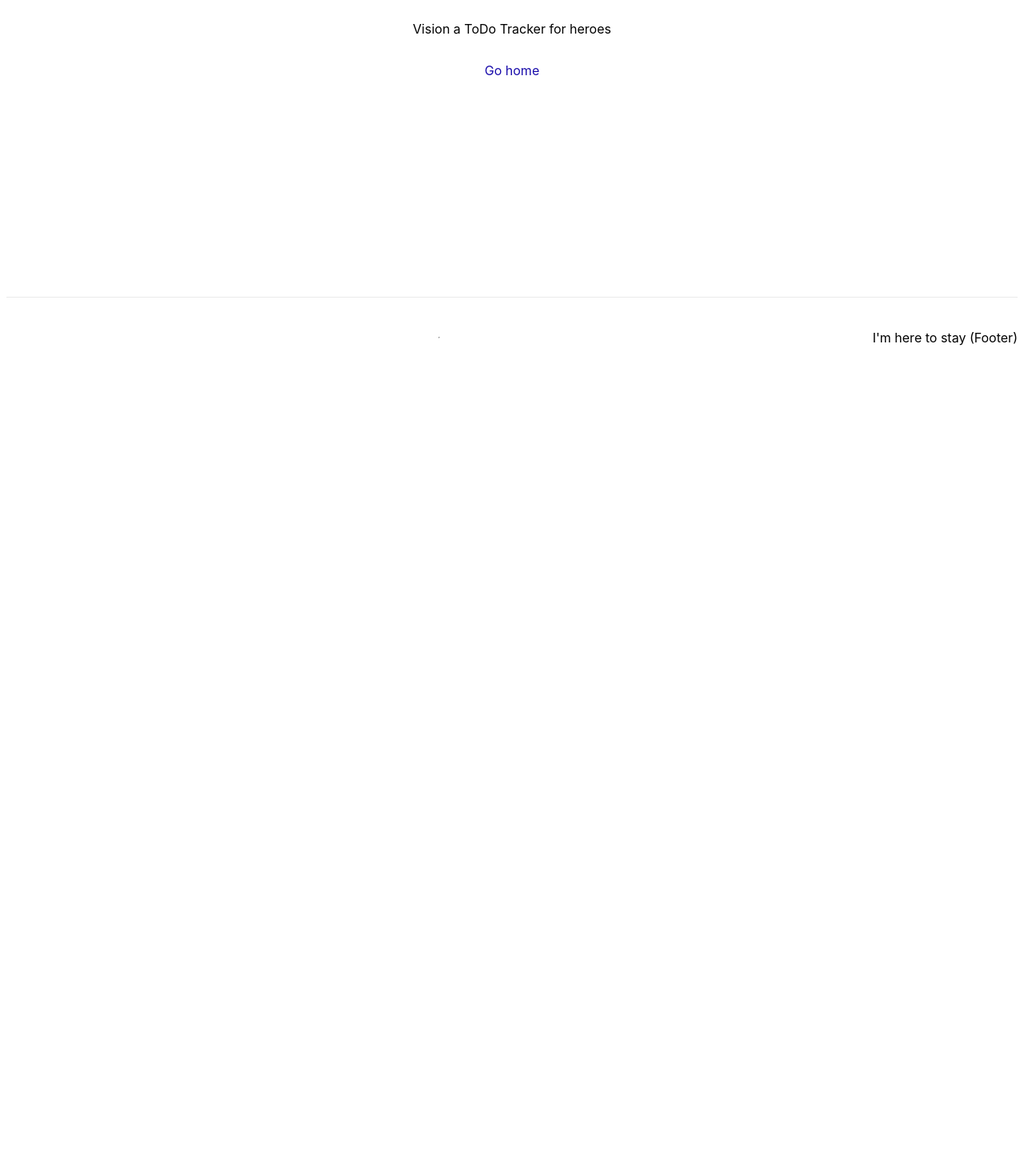
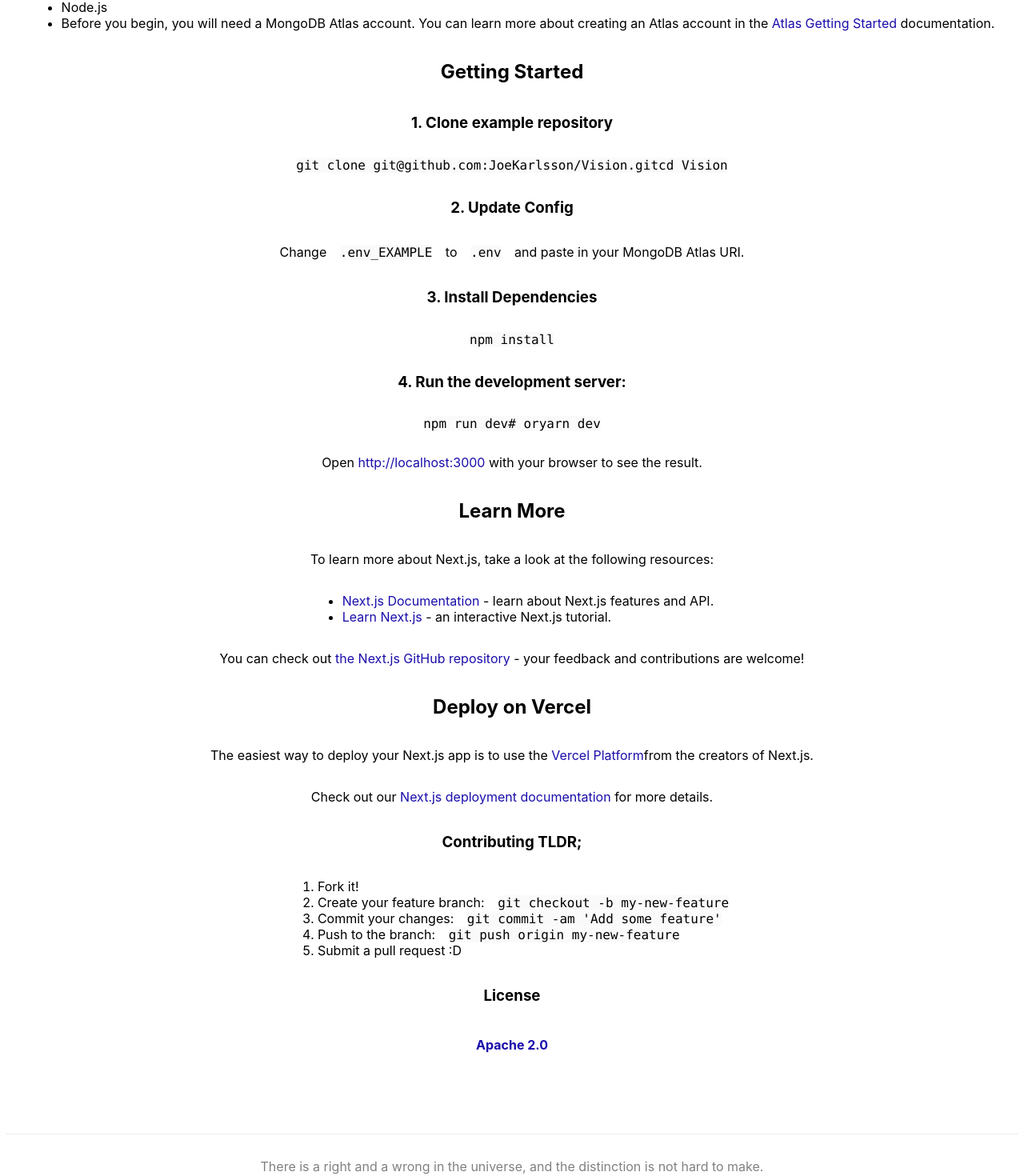
Before and after one commit to JoeKarlsson/Vision, a Next.js app: page /about in a window 1280 px wide. Shown: the part 329-1799 px from the top of the page at 80% size. Before the commit the page ends 800 px from the top, so only its background shows below. Built offline with nearby package versions, Linux system fonts and the light colour scheme.

Commit message:
feat: add super hero quotes

```diff
--- a/components/layout.tsx
+++ b/components/layout.tsx
@@ -1,7 +1,9 @@
 import React from 'react'
 import Link from 'next/link'
 import Head from 'next/head'
+import { motion } from 'framer-motion'
 import styles from '../styles/layout.module.scss'
+import { QUOTES } from '../utils/quotes'
 
 type Props = {
 	title?: string
@@ -25,12 +27,12 @@
 				<Link href="/login">Login / Create Hero</Link>
 				<Link href="/about">About</Link>
 			</nav>
-			<hr />
 		</header>
 		<main className={styles.main}>{children}</main>
 		<footer className={styles.footer}>
-			<hr />
-			<span>I&apos;m here to stay (Footer)</span>
+			<motion.span animate={{ y: -10, transition: { duration: 1 } }}>
+				{QUOTES[Math.floor(Math.random() * QUOTES.length)]}
+			</motion.span>
 		</footer>
 	</div>
 )
--- a/pages/about.tsx
+++ b/pages/about.tsx
@@ -1,15 +1,92 @@
 import React from 'react'
-import Link from 'next/link'
 import Layout from '../components/layout'
 
 const AboutPage: React.FC = () => (
 	<Layout title="About | Vision a ToDo Tracker for heroes">
-		<p>Vision a ToDo Tracker for heroes</p>
+		<h1 id="vision">Vision</h1>
+		<h2 id="prerequisites">Prerequisites</h2>
+		<ul>
+			<li>Node.js</li>
+			<li>
+				Before you begin, you will need a MongoDB Atlas account. You can learn more about creating an Atlas account in
+				the <a href="https://docs.atlas.mongodb.com/getting-started/">Atlas Getting Started</a> documentation.
+			</li>
+		</ul>
+		<h2 id="getting-started">Getting Started</h2>
+		<h3 id="1-clone-example-repository">1. Clone example repository</h3>
+		<pre>
+			<code className="lang-sh">
+				git clone git@github<span className="hljs-selector-class">.com</span>:JoeKarlsson/Vision
+				<span className="hljs-selector-class">.git</span>
+				cd Vision
+			</code>
+		</pre>
+		<h3 id="2-update-config">2. Update Config</h3>
 		<p>
-			<Link href="/">
-				<a>Go home</a>
-			</Link>
+			Change <code>.env_EXAMPLE</code> to <code>.env</code> and paste in your MongoDB Atlas URI.
 		</p>
+		<h3 id="3-install-dependencies">3. Install Dependencies</h3>
+		<pre>
+			<code className="lang-sh">
+				npm <span className="hljs-keyword">install</span>
+			</code>
+		</pre>
+		<h3 id="4-run-the-development-server-">4. Run the development server:</h3>
+		<pre>
+			<code className="lang-sh">
+				npm <span className="hljs-keyword">run</span>
+				<span className="bash"> dev</span>
+				<span className="hljs-comment"># or</span>
+				yarn dev
+			</code>
+		</pre>
+		<p>
+			Open <a href="http://localhost:3000">http://localhost:3000</a> with your browser to see the result.
+		</p>
+		<h2 id="learn-more">Learn More</h2>
+		<p>To learn more about Next.js, take a look at the following resources:</p>
+		<ul>
+			<li>
+				<a href="https://nextjs.org/docs">Next.js Documentation</a> - learn about Next.js features and API.
+			</li>
+			<li>
+				<a href="https://nextjs.org/learn">Learn Next.js</a> - an interactive Next.js tutorial.
+			</li>
+		</ul>
+		<p>
+			You can check out <a href="https://github.com/vercel/next.js/">the Next.js GitHub repository</a> - your feedback
+			and contributions are welcome!
+		</p>
+		<h2 id="deploy-on-vercel">Deploy on Vercel</h2>
+		<p>
+			The easiest way to deploy your Next.js app is to use the{' '}
+			<a href="https://vercel.com/new?utm_medium=default-template&amp;filter=next.js&amp;utm_source=create-next-app&amp;utm_campaign=create-next-app-readme">
+				Vercel Platform
+			</a>
+			from the creators of Next.js.
+		</p>
+		<p>
+			Check out our <a href="https://nextjs.org/docs/deployment">Next.js deployment documentation</a> for more details.
+		</p>
+		<h3 id="contributing-tldr-">Contributing TLDR;</h3>
+		<ol>
+			<li>Fork it!</li>
+			<li>
+				Create your feature branch: <code>git checkout -b my-new-feature</code>
+			</li>
+			<li>
+				Commit your changes: <code>git commit -am &#39;Add some feature&#39;</code>
+			</li>
+			<li>
+				Push to the branch: <code>git push origin my-new-feature</code>
+			</li>
+			<li>Submit a pull request :D</li>
+		</ol>
+
+		<h3 id="license">License</h3>
+		<h4 id="-apache-2-0-license-">
+			<a href="./LICENSE">Apache 2.0</a>
+		</h4>
 	</Layout>
 )
 
--- a/pages/index.tsx
+++ b/pages/index.tsx
@@ -39,7 +39,7 @@
 				{data.map((hero, index) => (
 					<li key={index}>
 						{`Hero: `}
-						<code className={styles.code}>{JSON.stringify(hero)}</code>
+						<code>{JSON.stringify(hero)}</code>
 					</li>
 				))}
 			</ul>
--- a/pages/login.tsx
+++ b/pages/login.tsx
@@ -4,9 +4,9 @@
 const LoginPage: React.FC = () => (
 	<Layout title="Login | Create your hero here!!">
 		<form action="api/login" method="POST">
-			<label htmlFor="name">Enter Hero Name:</label>
+			<label htmlFor="name">🦸‍♂️:</label>
 			<input name="name" type="text" placeholder="Your hero name..."></input>
-			<label htmlFor="password">Enter Hero Password:</label>
+			<label htmlFor="password">👺:</label>
 			<input name="password" type="text" placeholder="Your hero password..."></input>
 			<button type="submit">Create New Hero!</button>
 		</form>
--- a/styles/globals.scss
+++ b/styles/globals.scss
@@ -14,3 +14,11 @@
 * {
   box-sizing: border-box;
 }
+
+code {
+  background: #fafafa;
+  border-radius: 5px;
+  margin: 0.75rem;
+  font-family: Menlo, Monaco, Lucida Console, Liberation Mono, DejaVu Sans Mono,
+    Bitstream Vera Sans Mono, Courier New, monospace;
+}
--- a/styles/layout.module.scss
+++ b/styles/layout.module.scss
@@ -2,6 +2,7 @@
   display: flex;
   justify-content: space-evenly;
   align-items: center;
+  margin-bottom: 16px;
 }
 
 .nav > * {
@@ -37,6 +38,7 @@
   display: flex;
   justify-content: center;
   align-items: center;
+  color: gray;
 }
 
 .footer img {
@@ -76,15 +78,6 @@
   font-size: 1.5rem;
 }
 
-.code {
-  background: #fafafa;
-  border-radius: 5px;
-  margin: 0.75rem;
-  font-size: 1.1rem;
-  font-family: Menlo, Monaco, Lucida Console, Liberation Mono, DejaVu Sans Mono,
-    Bitstream Vera Sans Mono, Courier New, monospace;
-}
-
 .grid {
   display: flex;
   align-items: center;
@@ -97,6 +90,7 @@
 .header {
   width: 100%;
   margin: 16px;
+  border-bottom: 1px solid #eaeaea;
 }
 
 .card {
--- /dev/null
+++ b/utils/quotes.ts
@@ -0,0 +1,17 @@
+export const QUOTES = [
+	'Why do we fall? So we can learn to pick ourselves back up.',
+	'I believe there’s a hero in all of us, that keeps us honest, gives us strength, makes us noble, and finally allows us to die with pride. Even though sometimes we have to be steady, and give up the thing we want most. Even our dreams.',
+	'Listen, smile, agree, and then do whatever you were gonna do anyway.',
+	'No Matter how bad things get, something good is out there, over the horizon.',
+	'You’re much stronger than you think you are. Trust me.',
+	'There is a right and a wrong in the universe, and the distinction is not hard to make.',
+	'With great power, comes great responsibility.',
+	'I wear a mask, and that mask is not to hide who I am, but to create who I am.',
+	'The answers you seek shall be yours, once I claim what is mine.',
+	'Life doesn’t give us purpose. We give life purpose.',
+	'When you decide not to be afraid, you can find friends in super unexpected places.',
+	'The door is more than it appears. It separates who you are from who you can be. You do not have to walk through it.',
+	'You only have your thoughts and dreams ahead of you. You are someone. You mean something.',
+	'The future is worth it. All the pain. All the tears. The future is worth the fight.',
+	'The real crime would be not to finish what we started.',
+]
```
Also changed, not shown: .eslintrc.json, 1 other file (tests, documents, lock files or other folders).
